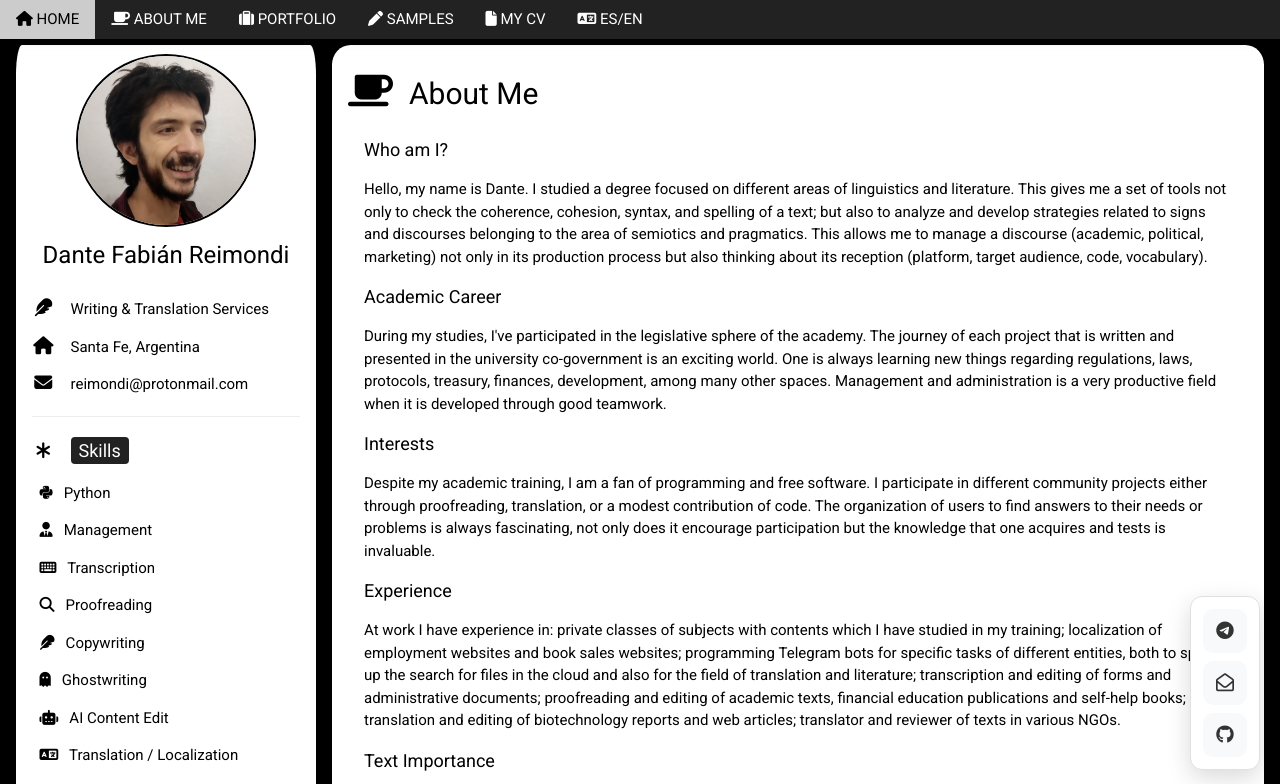
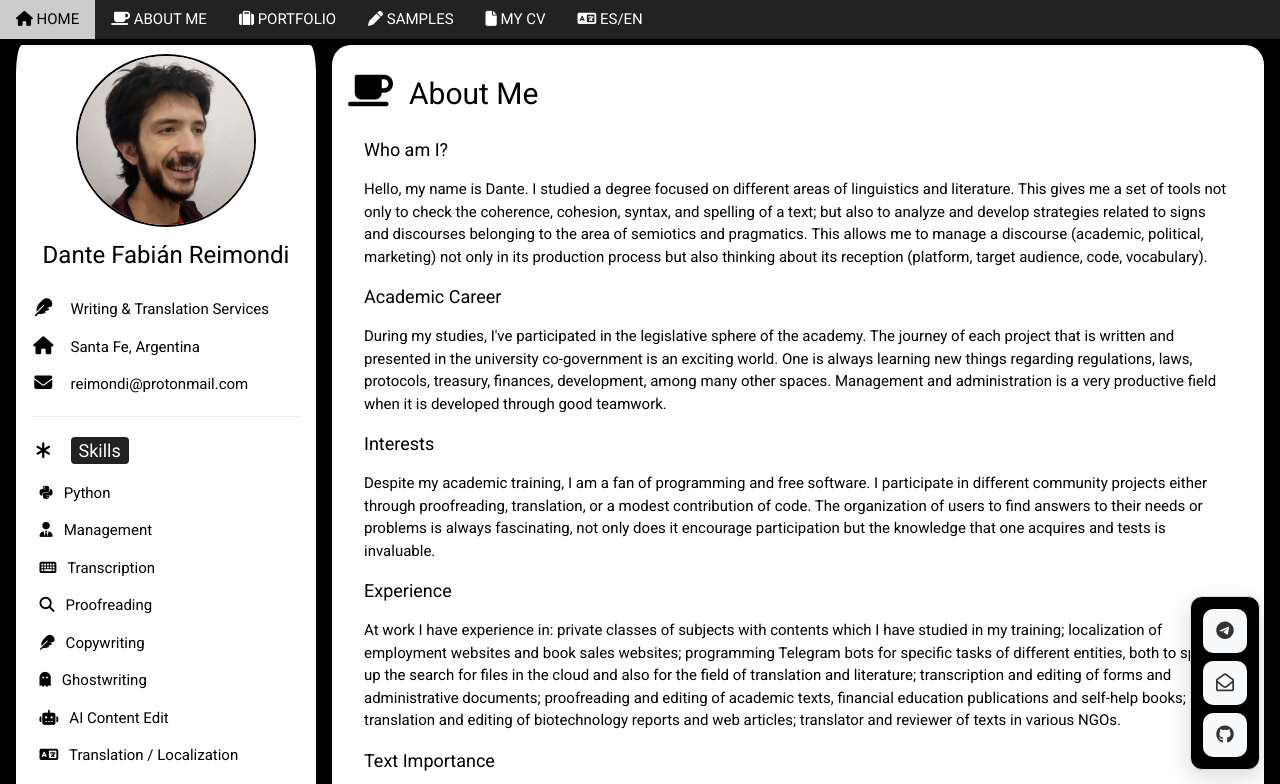
Before and after one commit to Reimondid/Profile, a plain HTML site: page index.html in a window 1280 px wide. Shown: the top 784 px of the page. Drawn offline with Linux system fonts and the light colour scheme.

Commit message:
Update main.css

```diff
--- a/css/main.css
+++ b/css/main.css
@@ -160,7 +160,7 @@ html,body,h1,h2,h3,h4,h5,h6 {font-family: "Roboto", sans-serif}
   position: fixed;
   bottom: 30px;
   right: 20px;
-  background: #fff;
+  background: #000;
   border-radius: 12px;
   box-shadow: 0 8px 25px rgba(0,0,0,0.15);
   z-index: 1000;
@@ -205,7 +205,6 @@ html,body,h1,h2,h3,h4,h5,h6 {font-family: "Roboto", sans-serif}
 
 /* Tooltips para los íconos */
 .contact-icon::after {
-  content: attr(title);
   position: absolute;
   left: -120px;
   top: 50%;
@@ -223,7 +222,6 @@ html,body,h1,h2,h3,h4,h5,h6 {font-family: "Roboto", sans-serif}
 }
 
 .contact-icon::before {
-  content: '';
   position: absolute;
   left: -6px;
   top: 50%;
```
